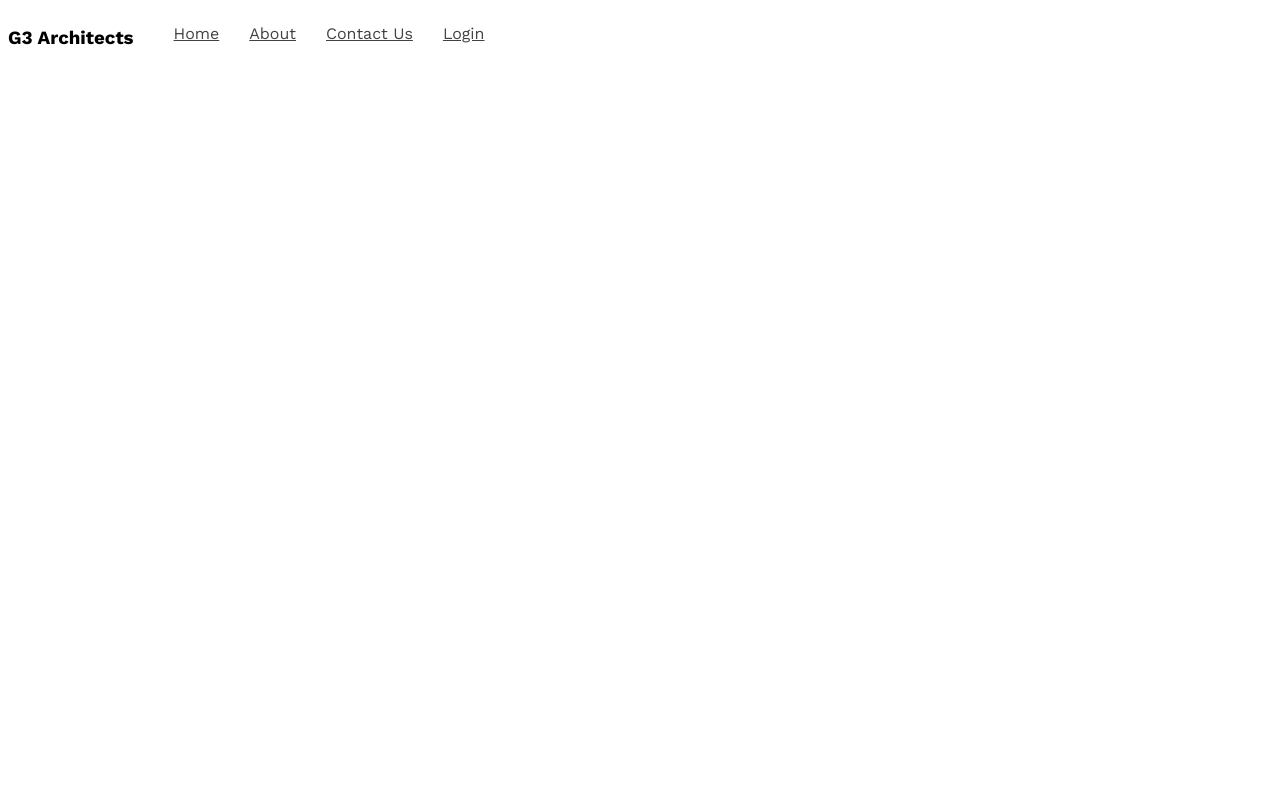
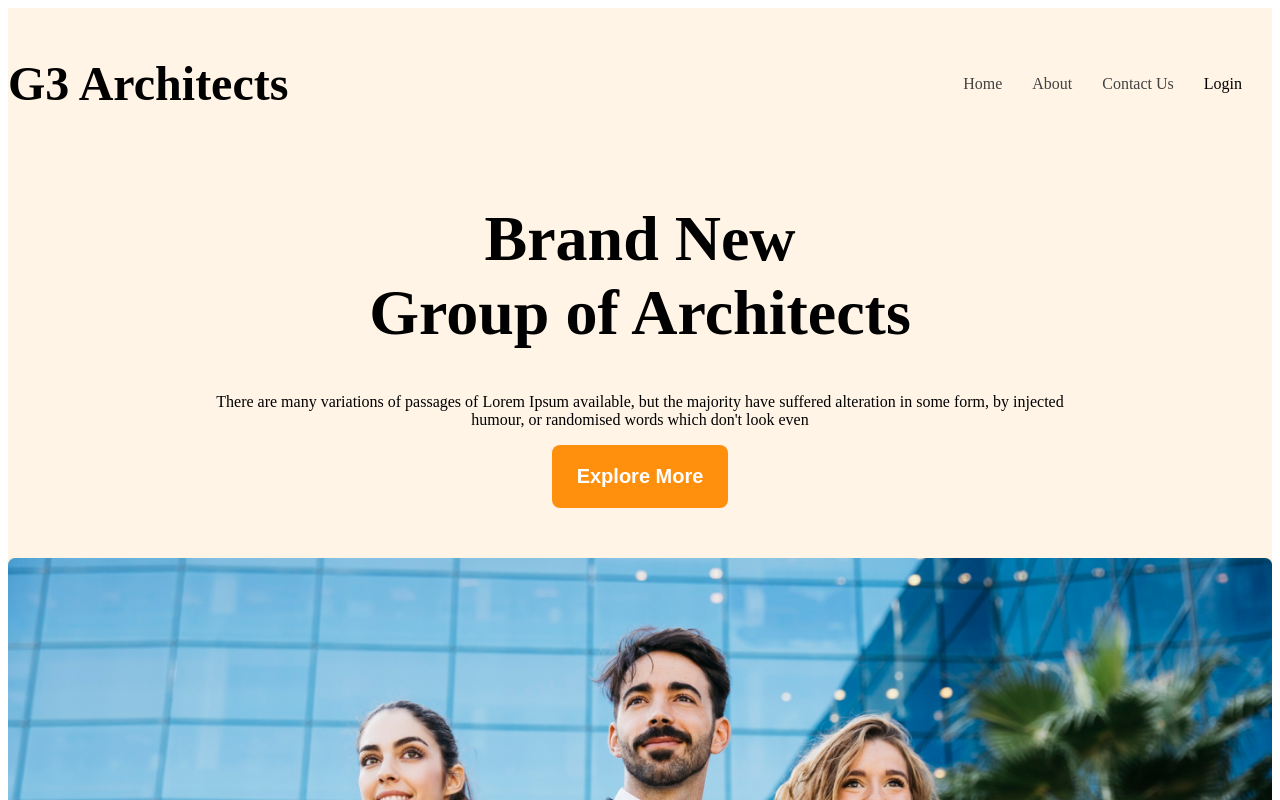
Before and after one commit to jahid3741/g3-architect, a plain HTML site: page g3architect.html in a window 1280 px wide. Shown: the top 800 px of the page. Drawn offline with nearby package versions, Linux system fonts and the light colour scheme.

Commit message:
add my 3rd commit hedaer banner and div and images

```diff
--- a/g3architect.html
+++ b/g3architect.html
@@ -3,27 +3,28 @@
 <head>
     <meta charset="UTF-8">
     <meta name="viewport" content="width=device-width, initial-scale=1.0">
-    <title>g3-architect-resources</title>
+    <title>G3-Architect</title>
     <link rel="stylesheet" href="styles/style.css">
 </head>
-<body class="work-sans-font">
-    <header>
-        <nav class="navbar, display-flex">
-            <h3>G3 Architects</h3>
-            <ul class="nav-links, display-flex">
-                <li class="nav-item"><a href="" class="nav-l, text-gray">Home</a></li>
-                <li class="nav-item"><a href="" class="nav-l, text-gray">About</a></li>
-                <li class="nav-item"><a href="" class="nav-l, text-gray">Contact Us</a></li>
-                <li class="nav-item"><a href="" class="nav-l, text-gray">Login</a></li>
+<body>
+    <header class="bg-light">
+        <nav class="navbar display-flex">
+            <h3 class="brand">G3 Architects</h3>
+            <ul class="nav-links display-flex">
+                <li class="nav-item"><a href="" class="nav-link text-gray">Home</a></li>
+                <li class="nav-item"><a href="" class="nav-link text-gray">About</a></li>
+                <li class="nav-item"><a href="" class="nav-link text-gray">Contact Us</a></li>
+                <li class="nav-item"><a href="" class="nav-link text-gray"></a>Login</li>
             </ul>
         </nav>
-
+        <div class="banner">
+            <div class="banner-content">
+            <h1 class="brand-title">Brand New <br> Group of Architects </h1>
+            <p class="brand-description">There are many variations of passages of Lorem Ipsum available, but the majority have suffered alteration in some form, by injected humour, or randomised words which don't look even</p>
+            <button class="btn-primary">Explore More</button>
+            </div>
+            <img  class="banner-image" src="images/banner.png" alt="">
+        </div>
     </header>
-    <main>
-
-    </main>
-    <footer>
-
-    </footer>
 </body>
 </html>
--- a/styles/style.css
+++ b/styles/style.css
@@ -6,36 +6,72 @@
   font-weight: <weight>;
   font-style: normal;
 }
-/* shared styles */
+/* shared style */
 .display-flex{
   display: flex;
 }
-
-/* dark-2 */
+/* dark-02 */
 .text-gray{
   color: #424242;
 }
-/* dark-3 */
-.text-color-gray{
+.text-light-gray{
   color: #727272;
+}
+.bg-light{
+  background-color: rgba(255, 144, 14, 0.1);
+}
+.btn-primary{
+  color: white;
+  background-color: #FF900e;
+  padding: 20px 25px;
+  font-size: 1.25rem;
+  font-weight: 600;
+  border-radius: 8px;
+  border: none;
+}
 
-}
-/* header styles */
+/* header style */
 
 /* navbar styles */
 .navbar{
-  justify-content: space-evenly;
-}
-.nav-links{
-  text-decoration: none;
+  justify-content: space-between;
+  align-items: center;
 }
 .nav-item{
   list-style: none;
   margin-right: 30px;
 }
-
-.nav-l{
+.nav-link{
   text-decoration: none;
-  font-size: 100px;
+  font-weight: 500;
+}
+.navbar, .banner{
+  max-width: 1440px;
+  margin: 0 auto;
+}
+.brand{
+  font-size: 3rem;
   font-weight: bold;
 }
+/* banner related style */
+.banner-content{
+  max-width: 850px;
+  text-align: center;
+  margin: 0 auto;
+  margin-bottom: 50px;
+}
+.brand-title{
+  font-weight: 700;
+  font-size: 4rem;
+}
+.banner-image{
+  width: 100%;
+}
+/* RESPONSIVE MEDIA QUERY  */
+@media screen and (max-width: 576px) {
+  .navbar .nav-links{
+    flex-direction: column;
+
+  }
+
+}
```
Also changed, not shown: images/architect.png (added), images/banner.png (added), images/icons/customers.png (added), images/icons/email.png (added), images/icons/projects.png (added), images/icons/ribon.png (added), images/sponsors/amazon.png (added), images/sponsors/figma.png (added), images/sponsors/google.png (added), images/sponsors/spotify.png (added), images/sponsors/telerama.png (added), images/team1.png (added), images/team2.png (added), images/team3.png (added), 1 more files.
